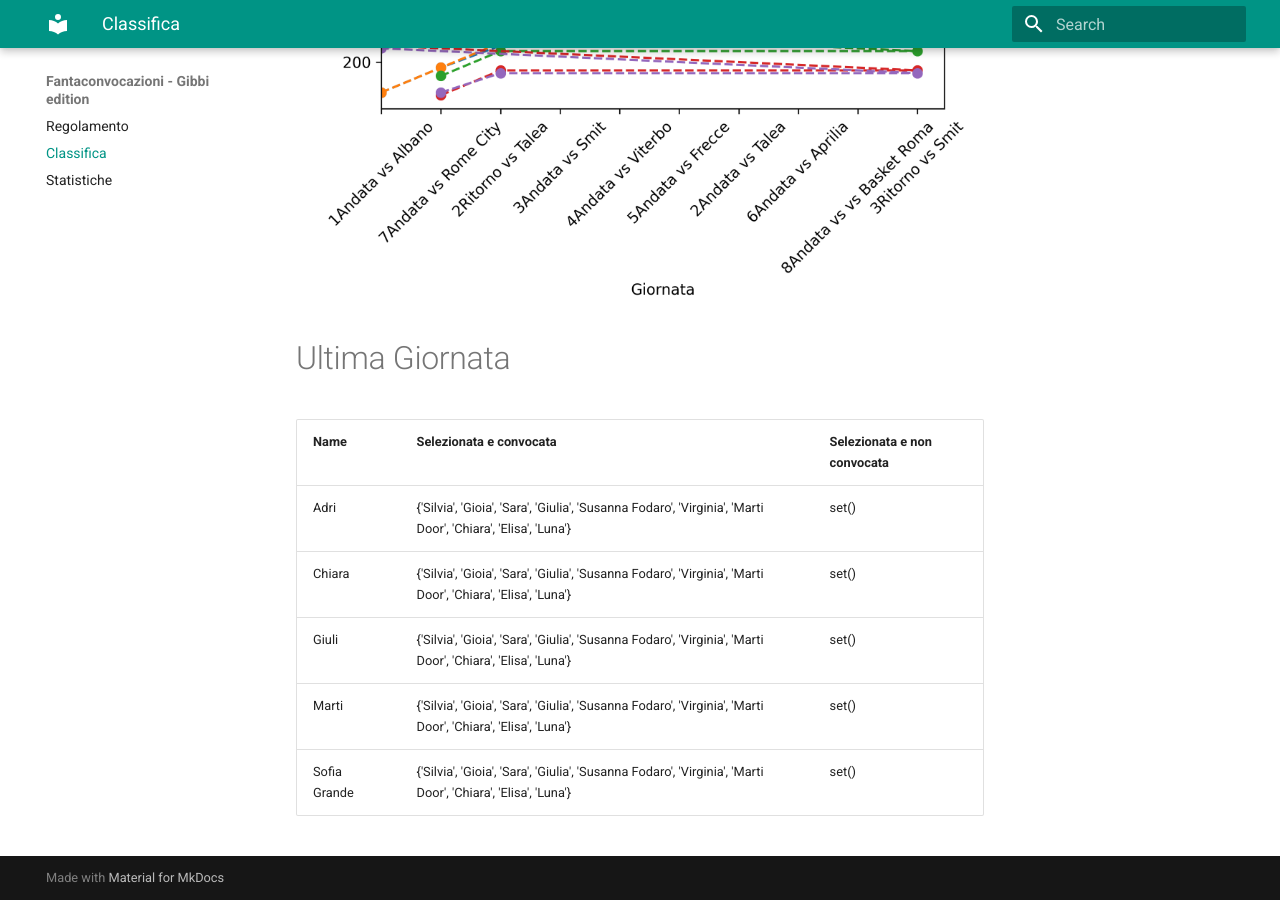
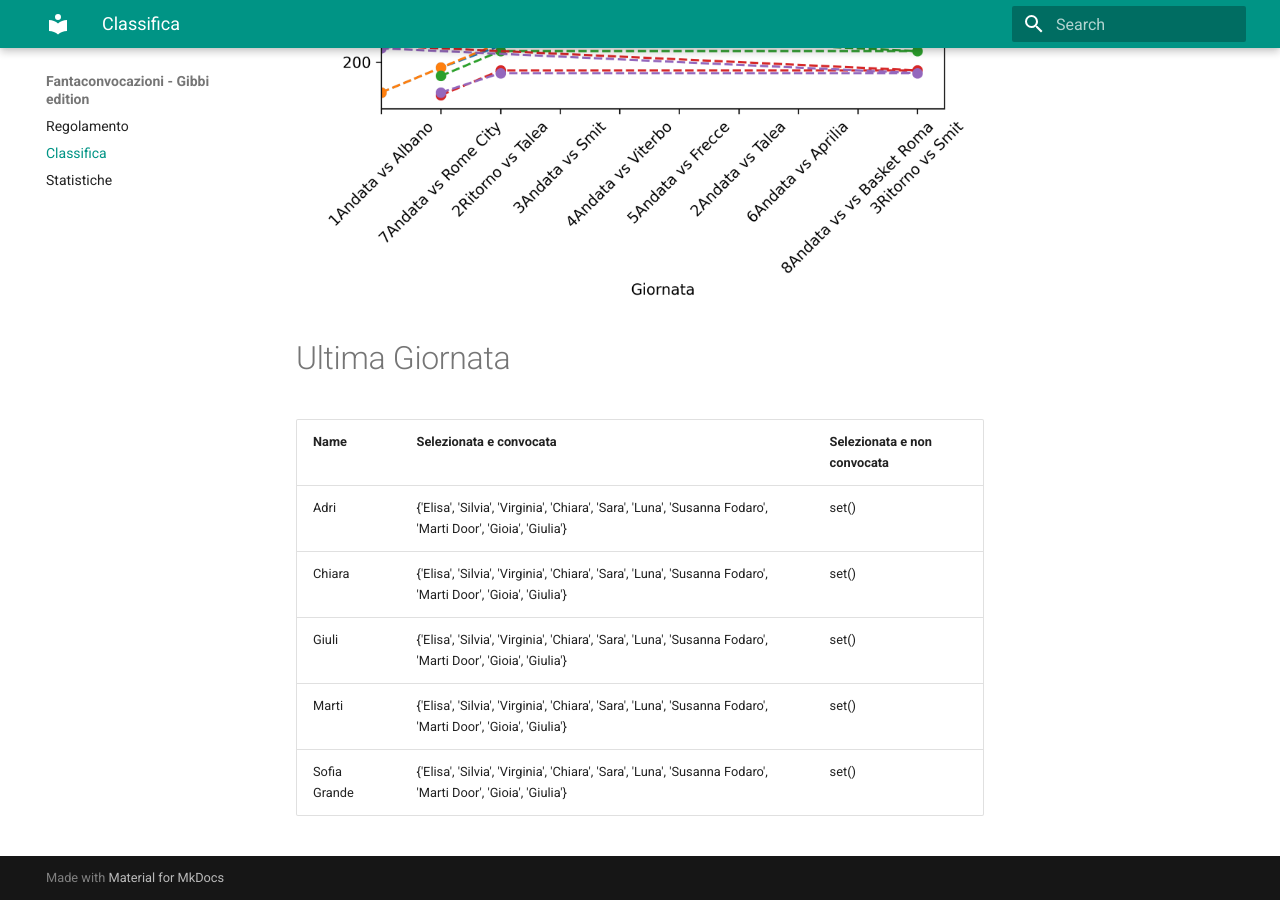
Before and after one commit to martinig94/fantagibbi, an MkDocs documentation site: the page built from docs/Classifica.md, in a window 1280 px wide and 900 px high, scrolled down 810 px. Built offline with MkDocs 1.6.1 and Material for MkDocs 9.7.7, drawn with Linux system fonts in a browser that asks for light colours.

Commit message:
Auto-update from main.py

```diff
--- a/docs/Classifica.md
+++ b/docs/Classifica.md
@@ -18,9 +18,9 @@
 <!-- START_TABLE CORRECT -->
 | Name         | Selezionata e convocata                                                                                      | Selezionata e non convocata   |
 |:-------------|:-------------------------------------------------------------------------------------------------------------|:------------------------------|
-| Adri         | {'Silvia', 'Gioia', 'Sara', 'Giulia', 'Susanna Fodaro', 'Virginia', 'Marti Door', 'Chiara', 'Elisa', 'Luna'} | set()                         |
-| Chiara       | {'Silvia', 'Gioia', 'Sara', 'Giulia', 'Susanna Fodaro', 'Virginia', 'Marti Door', 'Chiara', 'Elisa', 'Luna'} | set()                         |
-| Giuli        | {'Silvia', 'Gioia', 'Sara', 'Giulia', 'Susanna Fodaro', 'Virginia', 'Marti Door', 'Chiara', 'Elisa', 'Luna'} | set()                         |
-| Marti        | {'Silvia', 'Gioia', 'Sara', 'Giulia', 'Susanna Fodaro', 'Virginia', 'Marti Door', 'Chiara', 'Elisa', 'Luna'} | set()                         |
-| Sofia Grande | {'Silvia', 'Gioia', 'Sara', 'Giulia', 'Susanna Fodaro', 'Virginia', 'Marti Door', 'Chiara', 'Elisa', 'Luna'} | set()                         |
+| Adri         | {'Elisa', 'Silvia', 'Virginia', 'Chiara', 'Sara', 'Luna', 'Susanna Fodaro', 'Marti Door', 'Gioia', 'Giulia'} | set()                         |
+| Chiara       | {'Elisa', 'Silvia', 'Virginia', 'Chiara', 'Sara', 'Luna', 'Susanna Fodaro', 'Marti Door', 'Gioia', 'Giulia'} | set()                         |
+| Giuli        | {'Elisa', 'Silvia', 'Virginia', 'Chiara', 'Sara', 'Luna', 'Susanna Fodaro', 'Marti Door', 'Gioia', 'Giulia'} | set()                         |
+| Marti        | {'Elisa', 'Silvia', 'Virginia', 'Chiara', 'Sara', 'Luna', 'Susanna Fodaro', 'Marti Door', 'Gioia', 'Giulia'} | set()                         |
+| Sofia Grande | {'Elisa', 'Silvia', 'Virginia', 'Chiara', 'Sara', 'Luna', 'Susanna Fodaro', 'Marti Door', 'Gioia', 'Giulia'} | set()                         |
 <!-- END_TABLE CORRECT -->
```
